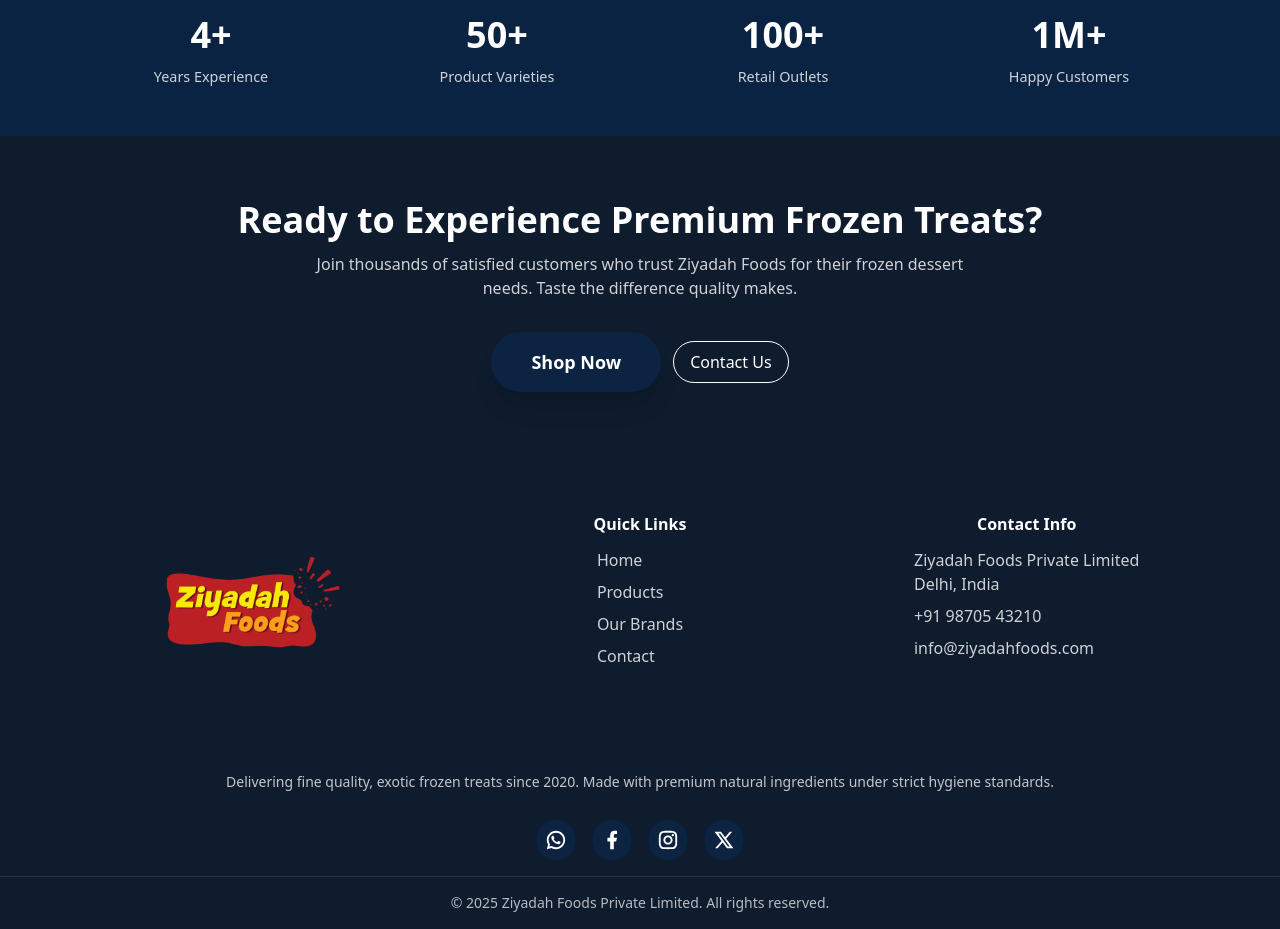
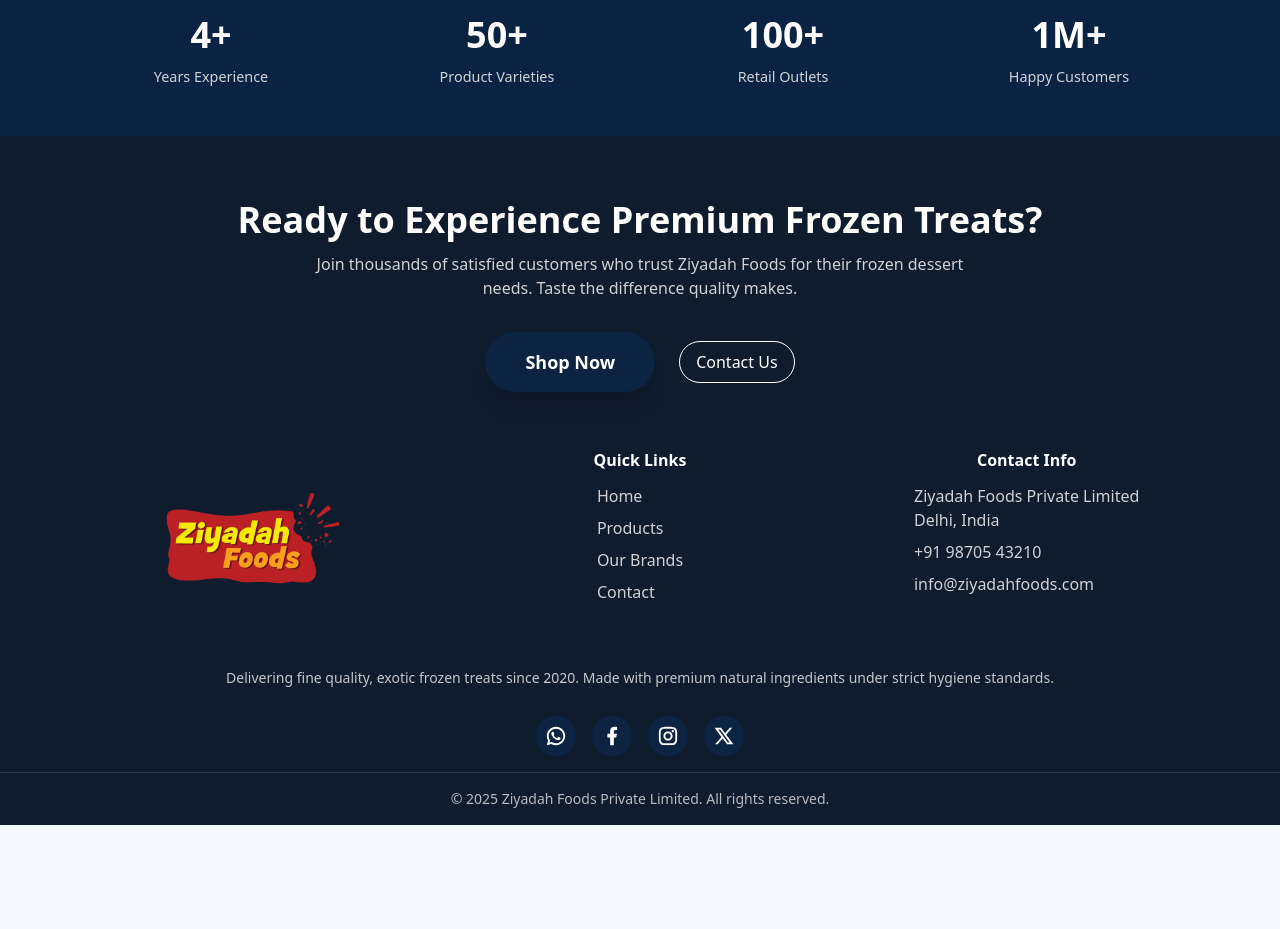
Before and after one commit to Rafhathdana/ziyadahfoods, a React (Create React App) app: page / in a window 1280 px wide. Shown: the part 2860-3789 px from the top of the page. After the commit the page ends 3685 px from the top, so only its background shows below. Built offline with nearby package versions, Linux system fonts and the light colour scheme.

Commit message:
footer alignments

```diff
--- a/src/components/Footer.js
+++ b/src/components/Footer.js
@@ -6,7 +6,7 @@
 export default function Footer() {
   return (
     <footer className="bg-[#0f1c2e] text-white">
-      <div className="max-w-6xl mx-auto px-4 pt-14 pb-10 grid md:grid-cols-3 gap-10">
+      <div className="max-w-6xl mx-auto px-4 pt-14 pb-4 grid md:grid-cols-3 gap-10">
         <div className="flex flex-col items-center">
           <img src="/images/zf.png" alt="Ziyadah Foods Logo" className="h-48 w-48 object-contain"/>
           {/* <div className="flex items-center gap-2 font-bold text-lg">
@@ -33,7 +33,7 @@
           </ul>
         </div>
       </div>
-      <div className="max-w-6xl mx-auto px-4 py-4 text-sm text-white/70 flex items-center flex-col">
+      <div className="max-w-6xl mx-auto px-4 pb-4 text-sm text-white/70 flex items-center flex-col">
       <p className="text-white/75 mt-3">
             Delivering fine quality, exotic frozen treats since 2020. Made with premium natural ingredients under strict hygiene standards.
           </p>
--- a/src/components/Home.js
+++ b/src/components/Home.js
@@ -279,7 +279,7 @@
 
       {/* CTA */}
       <section className="bg-[#0f1c2e] text-white">
-        <div className="max-w-6xl mx-auto px-4 py-16 text-center">
+        <div className="max-w-6xl mx-auto px-4 pt-16 text-center">
           <h2 className="section-title text-white">
             Ready to Experience Premium Frozen Treats?
           </h2>
@@ -287,14 +287,14 @@
             Join thousands of satisfied customers who trust Ziyadah Foods for
             their frozen dessert needs. Taste the difference quality makes.
           </p>
-          <div className="mt-8 flex items-center justify-center gap-3">
-            <Link to="/products" className="btn-primary">
-              Shop Now
-            </Link>
-            <Link to="/contact" className="btn-outline">
-              Contact Us
-            </Link>
-          </div>
+          <div className="flex flex-col sm:flex-row gap-6 items-center justify-center mt-8">
+              <a className="btn-primary" href="/products">
+                Shop Now
+              </a>
+              <a href="/contact" className="btn-outline">
+                Contact Us
+              </a>
+            </div>
         </div>
       </section>
     </div>
```
